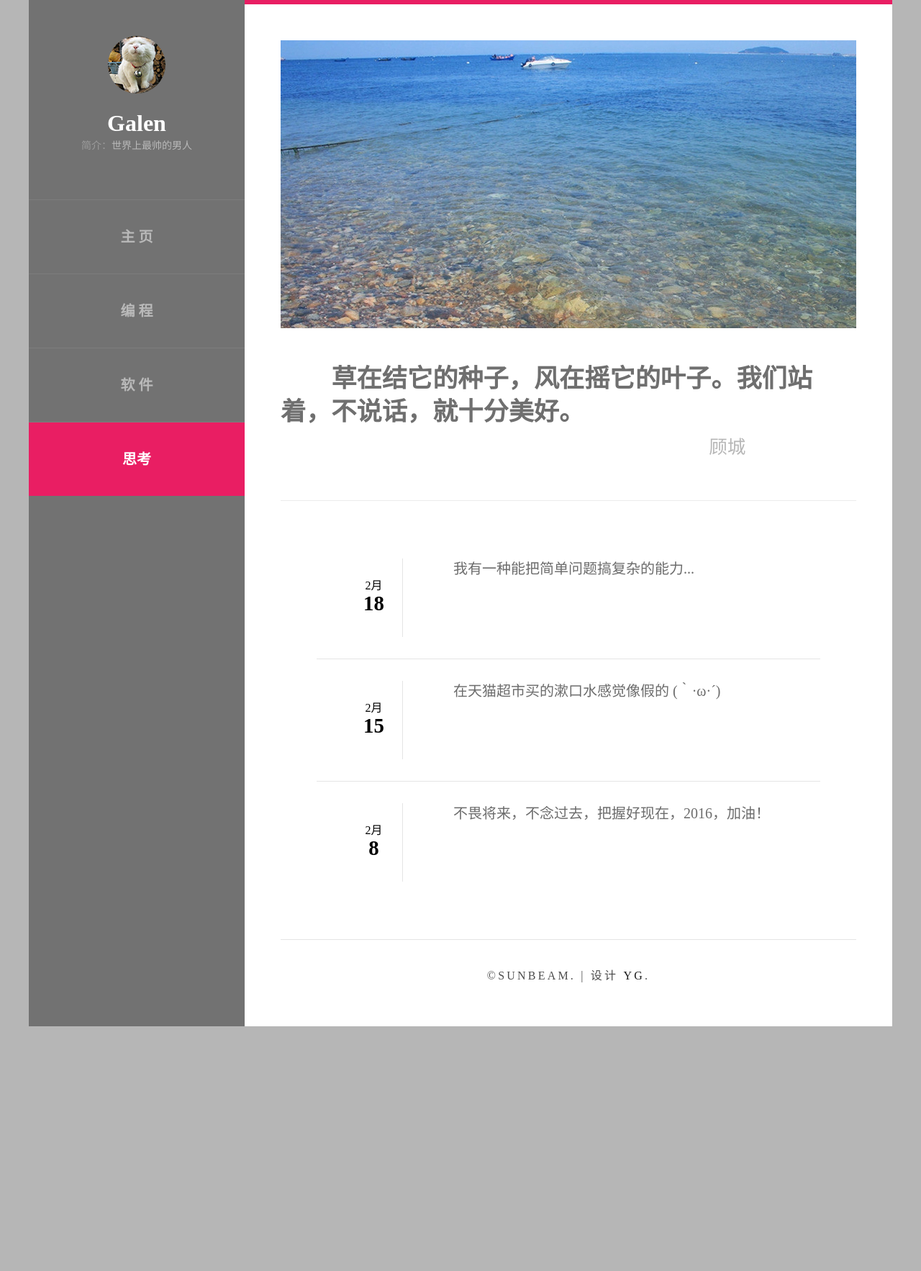
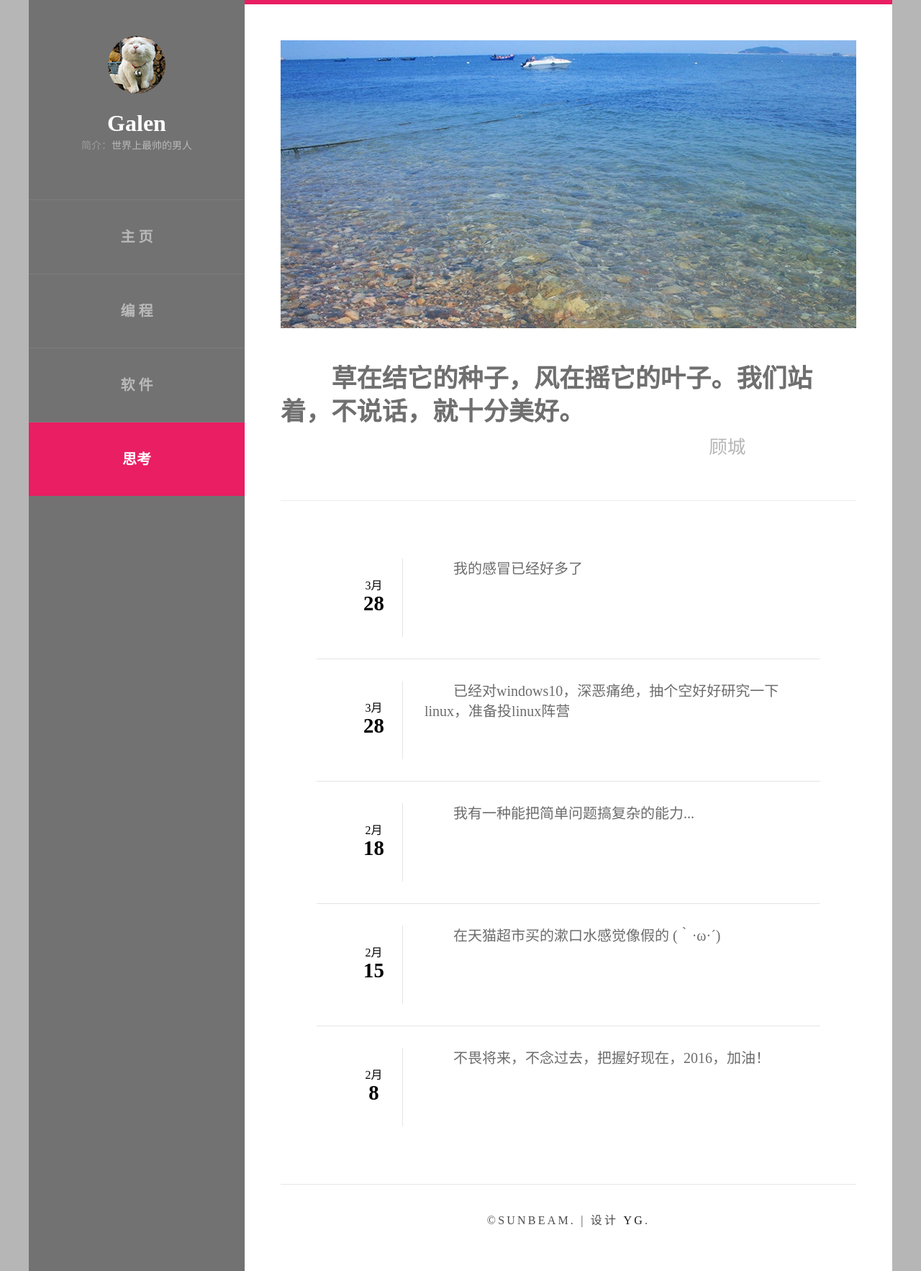
Before and after one commit to GalenYoung/galenyoung.github.io, a Jekyll site: the page built from think/thinking.html, in a window 1280 px wide. Shown: the whole page at 72% size. Built offline with Jekyll 4.4.1, drawn with Linux system fonts in a browser that asks for light colours.

Commit message:
新添加心情

```diff
--- a/think/thinking.html
+++ b/think/thinking.html
@@ -30,6 +30,16 @@ permalink: /think/
 			<div class="thk-r-session">
 				<ul>
 					<li>
+						<span>3月<b>28</b></span>
+						<p>我的感冒已经好多了</p>
+					</li>
+
+					<li>
+						<span>3月<b>28</b></span>
+						<p>已经对windows10，深恶痛绝，抽个空好好研究一下linux，准备投linux阵营</p>
+					</li>
+
+					<li>
 						<span>2月<b>18</b></span>
 						<p>我有一种能把简单问题搞复杂的能力... </p>
 					</li>
```
